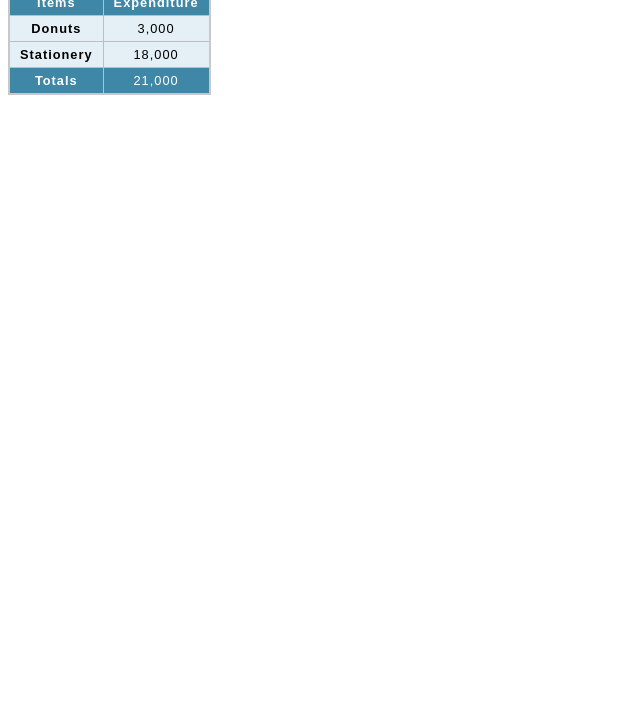
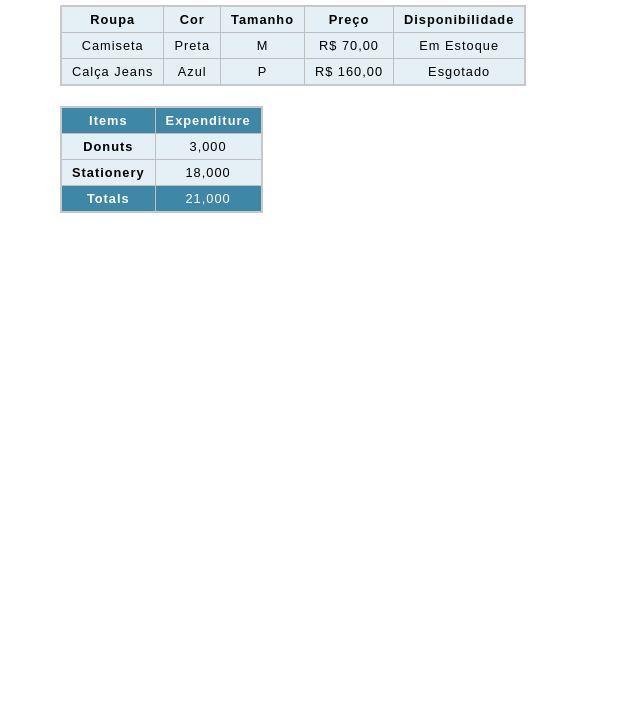
Before and after one commit to JJunior-Dev/aula-tabela, a plain HTML site: page index.html in a window 1280 px wide. Shown: the part 92-800 px from the top of the page, without its empty margins (0-640 px from the left). Drawn offline with Linux system fonts and the light colour scheme.

Commit message:
adicionado tabelas

```diff
--- a/index.html
+++ b/index.html
@@ -1,13 +1,41 @@
 <!DOCTYPE html>
 <html lang="en">
+
 <head>
     <meta charset="UTF-8">
     <meta name="viewport" content="width=device-width, initial-scale=1.0">
     <link rel="stylesheet" href="style.css">
     <title>Tabelas</title>
 </head>
+
 <body>
     <h1>Tabelas</h1>
+
+    <table>
+
+        <tr>
+            <th>Roupa</th>
+            <th>Cor</th>
+            <th>Tamanho</th>
+            <th>Preço</th>
+            <th>Disponibilidade</th>
+        </tr>
+        <tr>
+            <td>Camiseta</td>
+            <td>Preta</td>
+            <td>M</td>
+            <td>R$ 70,00</td>
+            <td>Em Estoque</td>
+        </tr>
+        <tr>
+            <td>Calça Jeans</td>
+            <td>Azul</td>
+            <td>P</td>
+            <td>R$ 160,00</td>
+            <td>Esgotado</td>
+        </tr>
+
+    </table>
 
     <table>
         <thead>
@@ -35,4 +63,5 @@
     </table>
 
 </body>
+
 </html>
--- a/style.css
+++ b/style.css
@@ -29,3 +29,7 @@ th {
 td {
   text-align: center;
 }
+
+* {
+    margin: 20px;
+}
```
Lines whose indentation alone changed are shown as unchanged.
